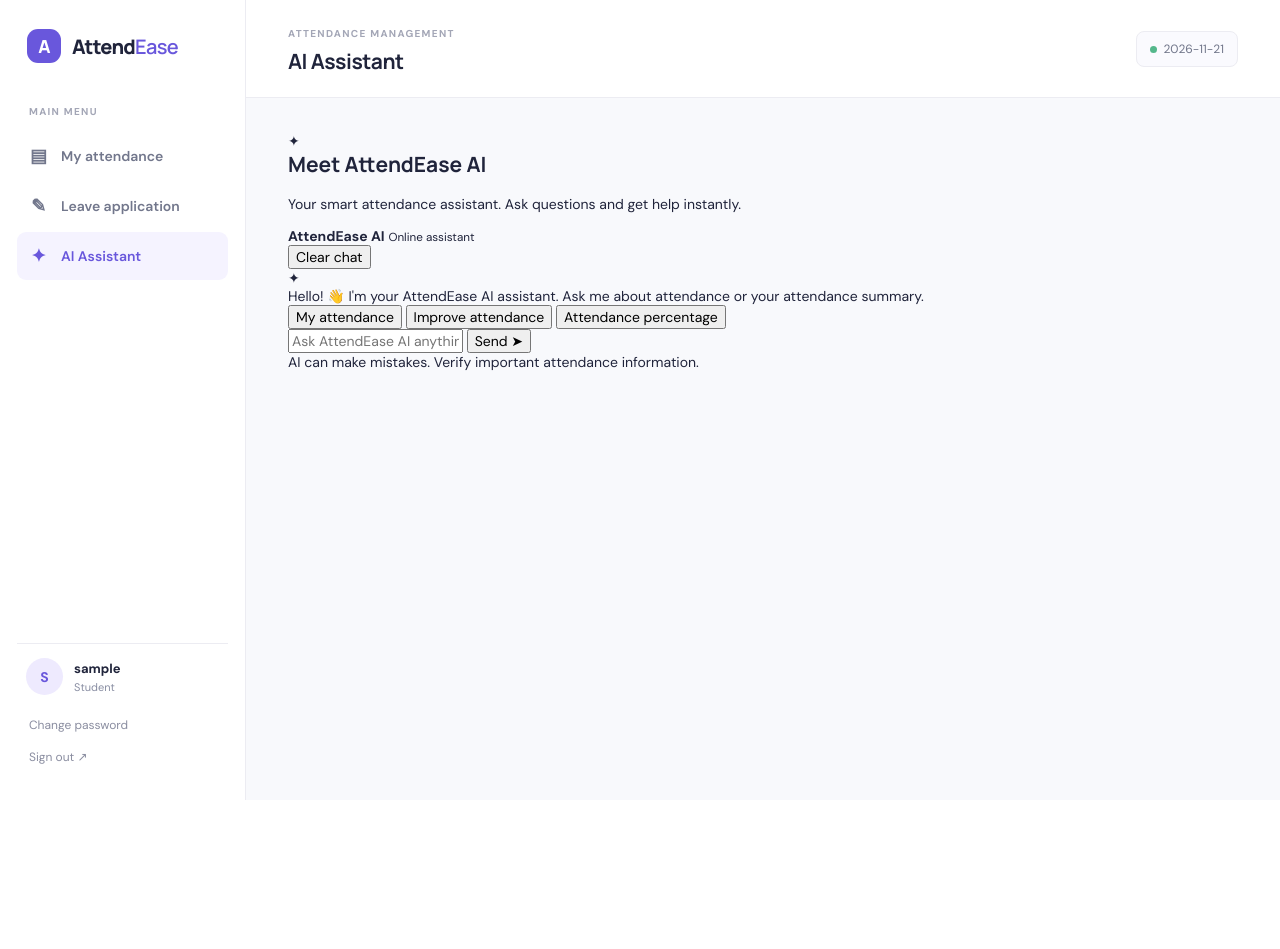
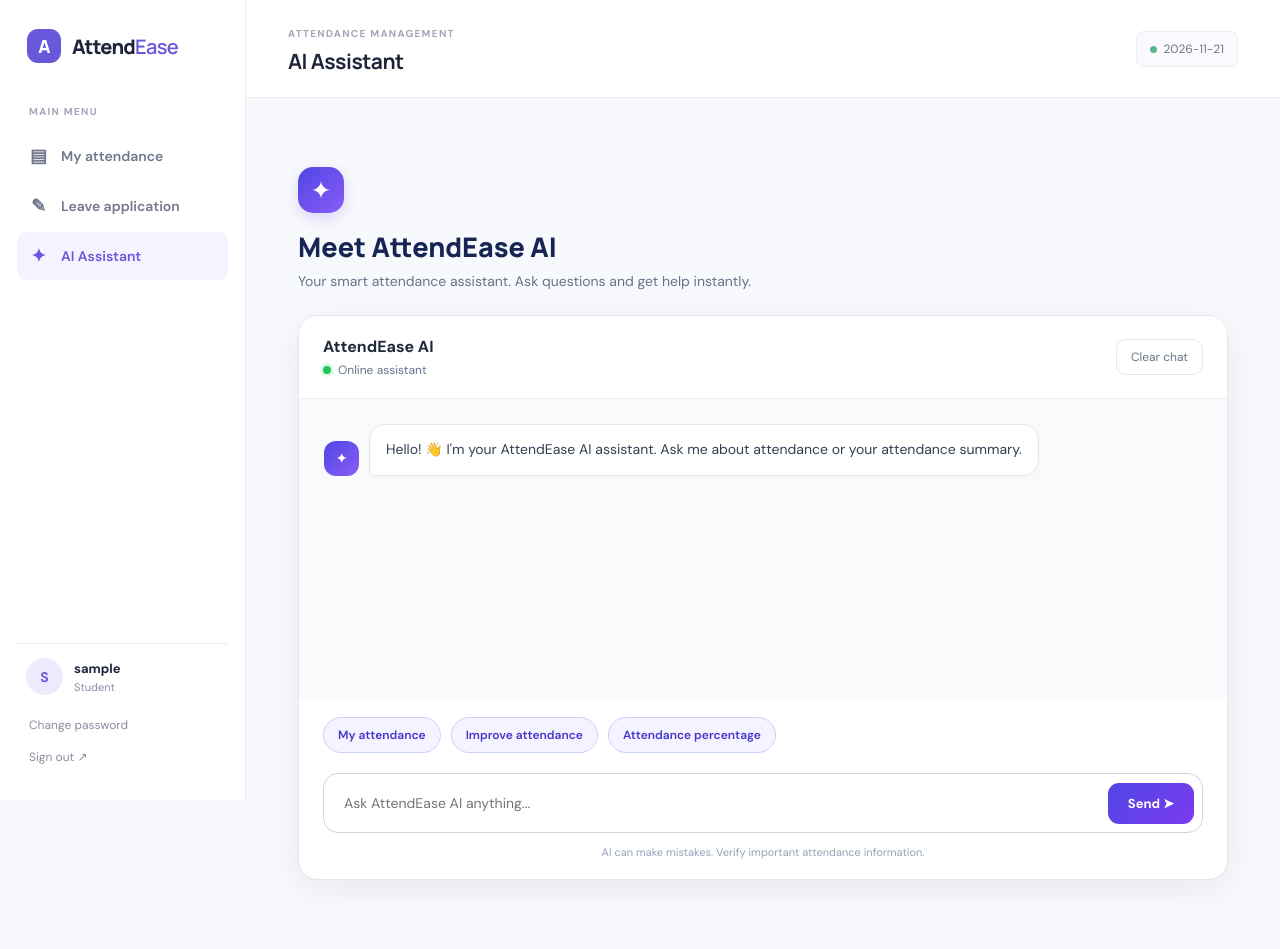
Before and after one commit to GAURAVSINGH2017/attendance-management-system, a Flask app: page /ai-assistant in a window 1280 px wide. Before the commit the page ends 800 px from the top, so only its background shows below. Run offline with Flask 3, Linux system fonts and the light colour scheme; the visitor is signed in with stand-in values (Sample User, id 1).

Commit message:
Implement styles for AI Assistant interface
Added CSS styles for AI Assistant page layout and design.

```diff
--- a/templates/ai_assistant.html
+++ b/templates/ai_assistant.html
@@ -4,6 +4,346 @@
 {% block heading %}AI Assistant{% endblock %}
 
 {% block content %}
+<style>
+/* ===== AttendEase AI - Modern Chatbot Design ===== */
+
+.ai-page {
+  max-width: 1000px;
+  margin: 25px auto;
+  padding: 10px;
+  color: #1e293b;
+}
+
+.ai-welcome {
+  margin-bottom: 25px;
+}
+
+.ai-icon {
+  width: 46px;
+  height: 46px;
+  display: flex;
+  align-items: center;
+  justify-content: center;
+  border-radius: 15px;
+  background: linear-gradient(135deg, #4f46e5, #8b5cf6);
+  color: white;
+  font-size: 25px;
+  box-shadow: 0 5px 15px rgba(79, 70, 229, .2);
+}
+
+.ai-welcome h2 {
+  margin: 15px 0 7px;
+  font-size: 27px;
+  font-weight: 750;
+  color: #172554;
+}
+
+.ai-welcome p {
+  color: #64748b;
+  font-size: 14px;
+}
+
+/* Main chat panel */
+
+.ai-chat-panel {
+  background: #ffffff;
+  border: 1px solid #e2e8f0;
+  border-radius: 20px;
+  overflow: hidden;
+  box-shadow: 0 10px 35px rgba(15, 23, 42, .07);
+}
+
+/* Chat header */
+
+.ai-chat-header {
+  display: flex;
+  align-items: center;
+  justify-content: space-between;
+  padding: 20px 24px;
+  border-bottom: 1px solid #edf0f5;
+  background: #ffffff;
+}
+
+.ai-chat-header strong {
+  display: block;
+  font-size: 16px;
+  color: #1e293b;
+}
+
+.ai-chat-header small {
+  display: flex;
+  align-items: center;
+  gap: 7px;
+  margin-top: 5px;
+  color: #64748b;
+  font-size: 12px;
+}
+
+.ai-online-dot {
+  width: 8px;
+  height: 8px;
+  display: inline-block;
+  border-radius: 50%;
+  background: #22c55e;
+  box-shadow: 0 0 0 3px #dcfce7;
+}
+
+.ai-clear {
+  padding: 9px 14px;
+  border: 1px solid #e2e8f0;
+  border-radius: 10px;
+  background: #ffffff;
+  color: #64748b;
+  font-size: 12px;
+  cursor: pointer;
+  transition: .2s ease;
+}
+
+.ai-clear:hover {
+  background: #fff1f2;
+  color: #e11d48;
+  border-color: #fecdd3;
+}
+
+/* Messages area */
+
+.ai-messages {
+  min-height: 300px;
+  max-height: 500px;
+  overflow-y: auto;
+  padding: 25px;
+  background: #f8fafc;
+  display: flex;
+  flex-direction: column;
+  gap: 18px;
+  scroll-behavior: smooth;
+}
+
+.ai-message {
+  display: flex;
+  align-items: flex-end;
+  gap: 10px;
+  max-width: 85%;
+}
+
+.ai-message.user {
+  align-self: flex-end;
+  flex-direction: row-reverse;
+}
+
+.ai-message.bot {
+  align-self: flex-start;
+}
+
+/* Avatars */
+
+.ai-avatar {
+  flex-shrink: 0;
+  width: 35px;
+  height: 35px;
+  display: flex;
+  align-items: center;
+  justify-content: center;
+  border-radius: 12px;
+  background: linear-gradient(135deg, #4f46e5, #8b5cf6);
+  color: white;
+  font-size: 13px;
+  font-weight: 700;
+}
+
+.ai-message.user .ai-avatar {
+  background: #e0e7ff;
+  color: #4338ca;
+}
+
+/* Message bubbles */
+
+.ai-bubble {
+  padding: 13px 16px;
+  border-radius: 16px;
+  background: #ffffff;
+  border: 1px solid #e2e8f0;
+  color: #334155;
+  font-size: 14px;
+  line-height: 1.7;
+  overflow-wrap: anywhere;
+  box-shadow: 0 2px 8px rgba(15, 23, 42, .03);
+}
+
+.ai-message.bot .ai-bubble {
+  border-bottom-left-radius: 5px;
+}
+
+.ai-message.user .ai-bubble {
+  background: #4f46e5;
+  color: #ffffff;
+  border-color: #4f46e5;
+  border-bottom-right-radius: 5px;
+}
+
+/* Formatted AI response */
+
+.ai-response-heading {
+  margin: 9px 0 5px;
+  color: #312e81;
+  font-size: 15px;
+  font-weight: 700;
+}
+
+.ai-response-line {
+  margin: 3px 0;
+}
+
+.ai-response-item {
+  margin: 4px 0;
+  padding-left: 3px;
+}
+
+/* Quick question buttons */
+
+.ai-suggestions {
+  display: flex;
+  flex-wrap: wrap;
+  gap: 10px;
+  padding: 18px 24px 10px;
+  background: #ffffff;
+}
+
+.ai-suggestions button {
+  padding: 9px 14px;
+  border: 1px solid #c7d2fe;
+  border-radius: 20px;
+  background: #f5f3ff;
+  color: #4338ca;
+  font-size: 12px;
+  font-weight: 600;
+  cursor: pointer;
+  transition: .2s ease;
+}
+
+.ai-suggestions button:hover {
+  background: #4f46e5;
+  color: white;
+  border-color: #4f46e5;
+  transform: translateY(-2px);
+}
+
+/* Message input */
+
+.ai-input-area {
+  display: flex;
+  align-items: center;
+  gap: 10px;
+  margin: 10px 24px 0;
+  padding: 8px;
+  border: 1px solid #cbd5e1;
+  border-radius: 15px;
+  background: #ffffff;
+  transition: .2s ease;
+}
+
+.ai-input-area:focus-within {
+  border-color: #6366f1;
+  box-shadow: 0 0 0 3px rgba(99, 102, 241, .12);
+}
+
+.ai-input-area input {
+  flex: 1;
+  min-width: 0;
+  padding: 12px;
+  border: none !important;
+  outline: none !important;
+  background: transparent !important;
+  box-shadow: none !important;
+  color: #1e293b;
+  font-size: 14px;
+}
+
+.ai-input-area button {
+  padding: 12px 20px;
+  border: none;
+  border-radius: 11px;
+  background: linear-gradient(135deg, #4f46e5, #7c3aed);
+  color: white;
+  font-size: 13px;
+  font-weight: 700;
+  cursor: pointer;
+  transition: .2s ease;
+}
+
+.ai-input-area button:hover {
+  opacity: .9;
+  transform: translateY(-1px);
+}
+
+.ai-input-area button:disabled {
+  opacity: .6;
+  cursor: not-allowed;
+  transform: none;
+}
+
+/* Disclaimer */
+
+.ai-disclaimer {
+  margin: 12px 24px 20px;
+  color: #94a3b8;
+  font-size: 11px;
+  text-align: center;
+}
+
+/* Mobile responsive */
+
+@media (max-width: 600px) {
+  .ai-page {
+    margin: 10px auto;
+    padding: 5px;
+  }
+
+  .ai-welcome h2 {
+    font-size: 23px;
+  }
+
+  .ai-chat-panel {
+    border-radius: 15px;
+  }
+
+  .ai-chat-header {
+    padding: 15px;
+  }
+
+  .ai-messages {
+    min-height: 280px;
+    max-height: 430px;
+    padding: 15px;
+  }
+
+  .ai-message {
+    max-width: 95%;
+  }
+
+  .ai-suggestions {
+    padding: 14px 12px 8px;
+    gap: 7px;
+  }
+
+  .ai-suggestions button {
+    font-size: 11px;
+    padding: 8px 11px;
+  }
+
+  .ai-input-area {
+    margin: 10px 12px 0;
+  }
+
+  .ai-input-area button {
+    padding: 11px 13px;
+  }
+
+  .ai-disclaimer {
+    margin: 10px 12px 16px;
+  }
+}
+</style>
 <div class="ai-page">
   <div class="ai-welcome">
     <div class="ai-icon">✦</div>
```
